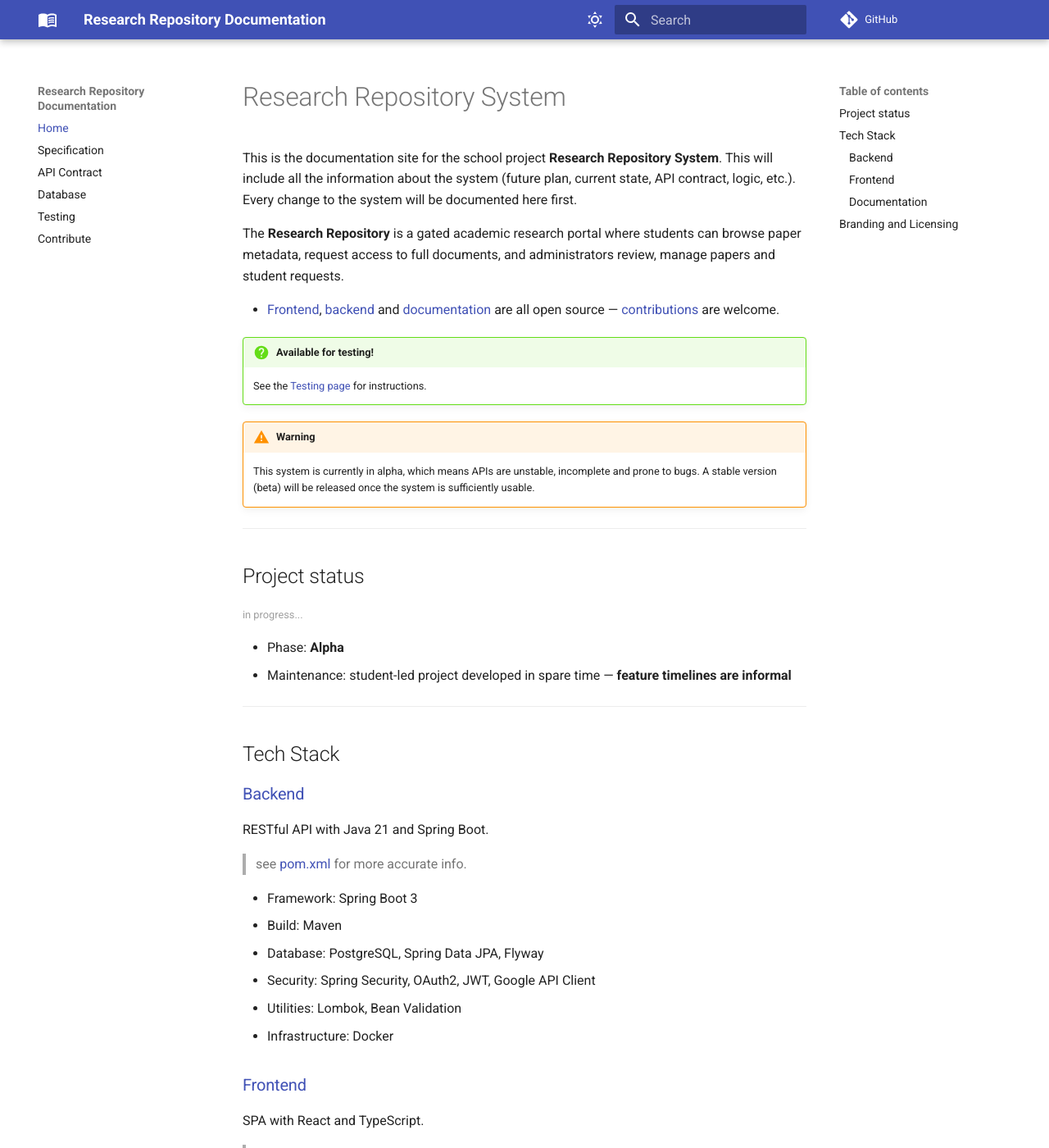
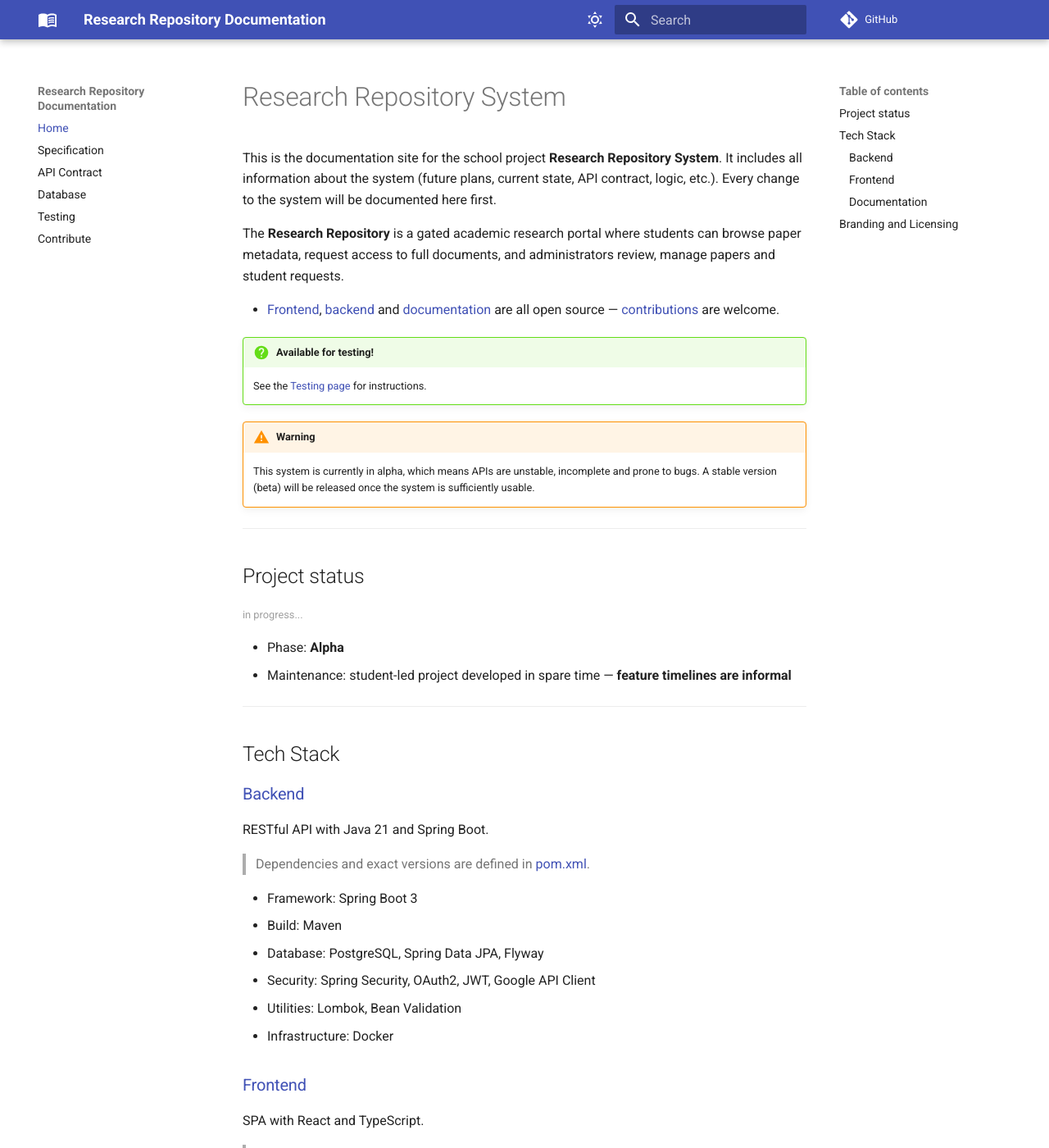
Before and after one commit to r4ppz/research-repo-docs, an MkDocs documentation site: the page built from docs/index.md, in a window 1280 px wide and 1400 px high. Shown: the whole window at 82% size. Built offline with MkDocs 1.6.1 and Material for MkDocs 9.7.7, drawn with Linux system fonts in a browser that asks for light colours; comment, search, counter and statistics services are not loaded; some of the changed text lies outside the part shown.

Commit message:
fix: grammar

```diff
--- a/docs/index.md
+++ b/docs/index.md
@@ -1,7 +1,6 @@
 # Research Repository System
 
-This is the documentation site for the school project **Research Repository System**. This will include all the
-information about the system (future plan, current state, API contract, logic, etc.). Every change to the system will be documented here first.
+This is the documentation site for the school project **Research Repository System**. It includes all information about the system (future plans, current state, API contract, logic, etc.). Every change to the system will be documented here first.
 
 The **Research Repository** is a gated academic research portal where students can browse paper metadata, request access to full documents, and administrators review, manage papers and student requests.
 
@@ -34,7 +33,7 @@ The **Research Repository** is a gated academic research portal where students c
 
 RESTful API with Java 21 and Spring Boot.
 
-> see [pom.xml](https://github.com/r4ppz/research-repository-backend/blob/main/pom.xml) for more accurate info.
+> Dependencies and exact versions are defined in [pom.xml](https://github.com/r4ppz/research-repository-backend/blob/main/pom.xml).
 
 - Framework: Spring Boot 3
 - Build: Maven
@@ -47,7 +46,7 @@ RESTful API with Java 21 and Spring Boot.
 
 SPA with React and TypeScript.
 
-> see [package.json](https://github.com/r4ppz/research-repository-frontend/blob/main/package.json) for more accurate info.
+> Dependencies and exact versions are defined in [package.json](https://github.com/r4ppz/research-repository-frontend/blob/main/package.json).
 
 - Framework: React 19 (with compiler)
 - Build: Vite
@@ -61,9 +60,9 @@ SPA with React and TypeScript.
 
 ### [Documentation](https://github.com/r4ppz/research-repo-docs)
 
-> see [requirements.txt](https://github.com/r4ppz/research-repo-docs/blob/main/requirements.txt) for more accurate info.
+> Dependencies and exact versions are defined in [requirements.txt](https://github.com/r4ppz/research-repo-docs/blob/main/requirements.txt).
 
-- Framework: Mkdocs
+- Site Generator: MkDocs
 - Format: Markdown
 - Deployment: Github Pages via GitHub Actions
 
```
Also changed, not shown: docs/database_migration.md (+1 -1 lines), docs/specification.md (+3 -3 lines), docs/testing.md (+1 -1 lines).
